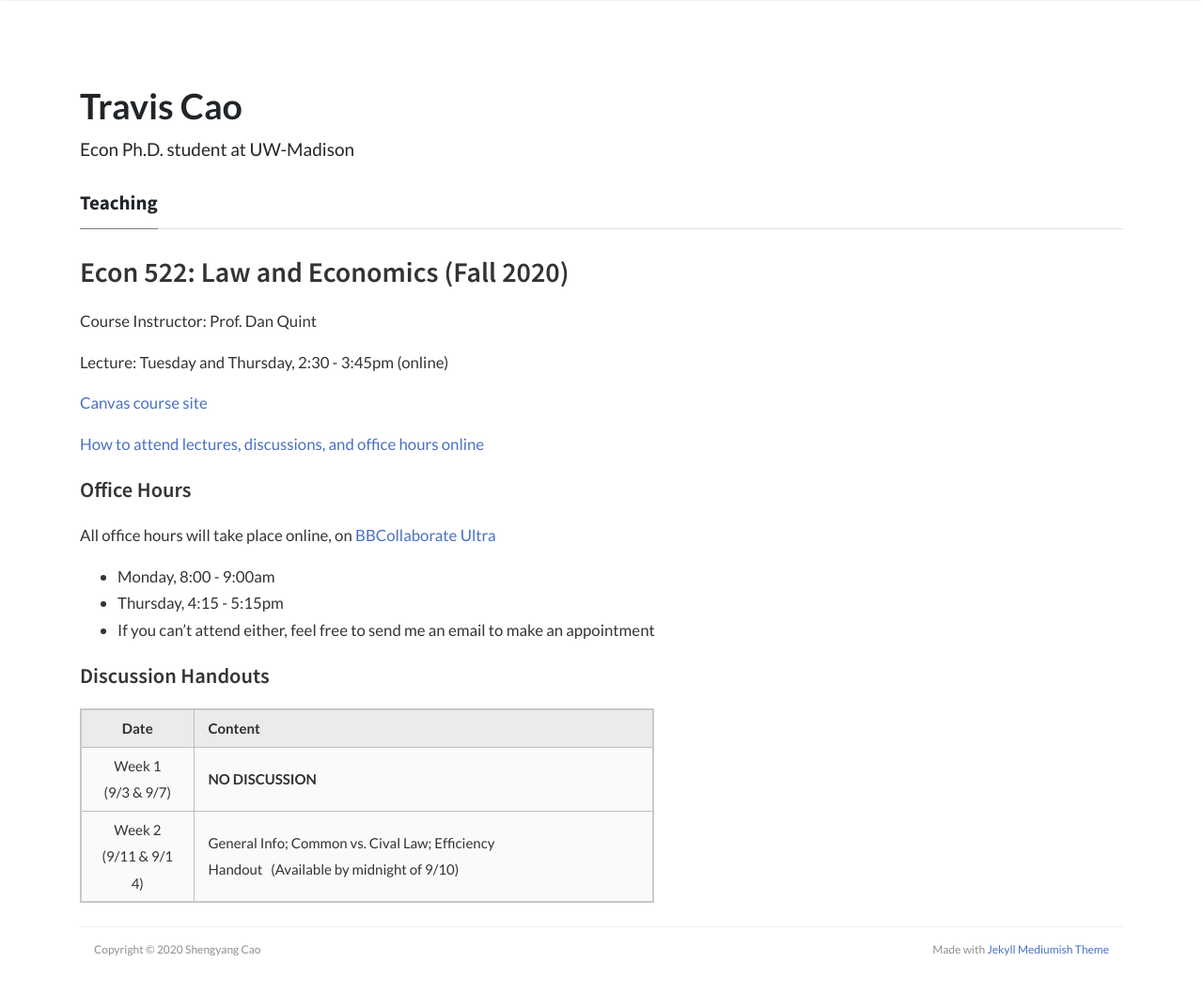
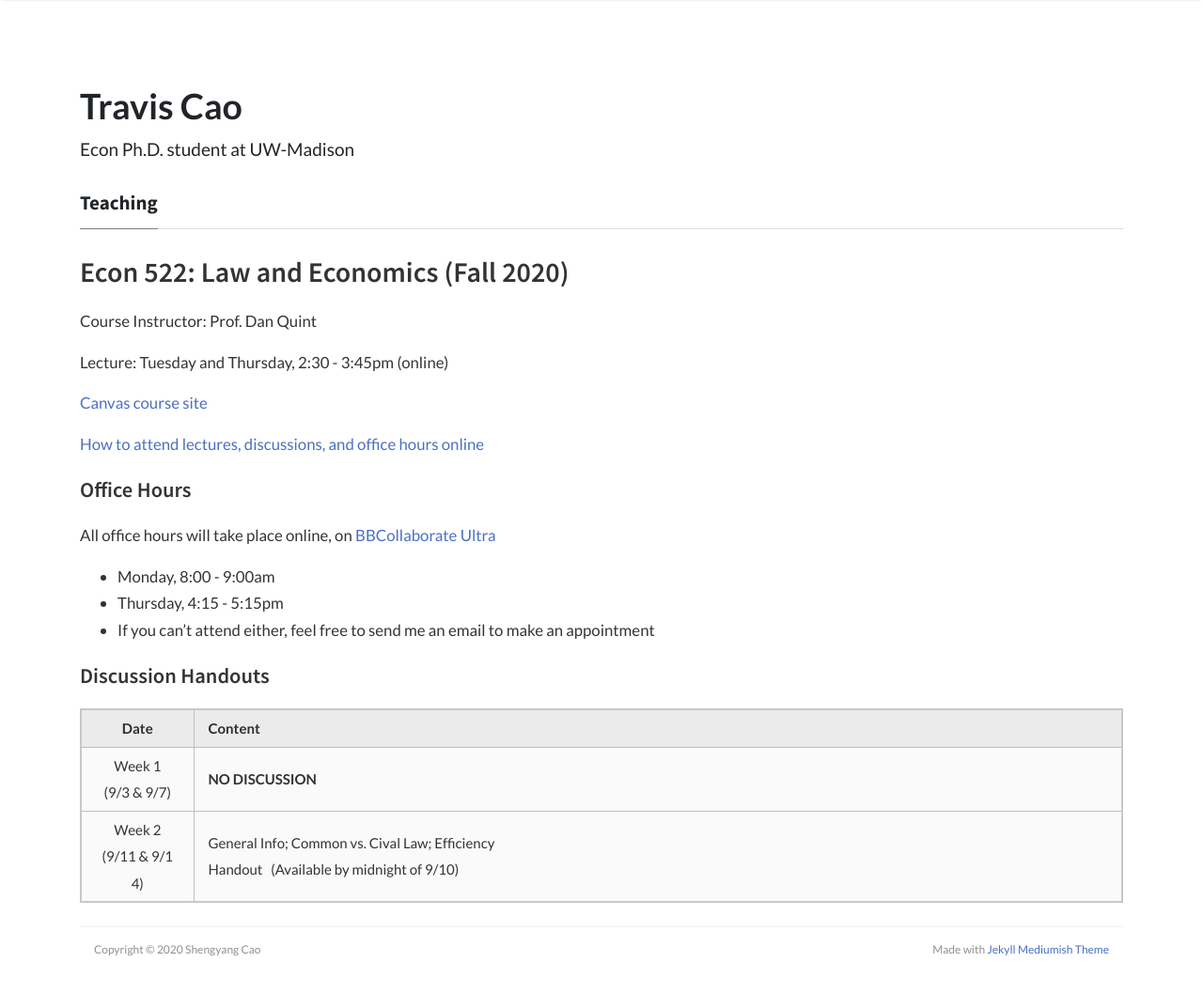
Before and after one commit to scaotravis/scaotravis.github.io, a Jekyll site: the page built from _posts/2020-08-04-teaching-fa-522.md, in a window 1280 px wide and 1060 px high. Shown: the top 1057 px of the window at 94% size. Built offline with Jekyll 4.4.1, drawn with Linux system fonts in a browser that asks for light colours; nearby versions of some CDN libraries; comment, search, counter and statistics services are not loaded.

Commit message:
update table dynamic width

```diff
--- a/assets/css/screen.css
+++ b/assets/css/screen.css
@@ -945,7 +945,7 @@ table {
   border-collapse: collapse;
   border: 2px solid rgb(200,200,200);
   font-size: 15px;
-  width: 55%;
+  width: 100%;
 }
 
 td, th {
```
Also changed, not shown: 2 other files.
